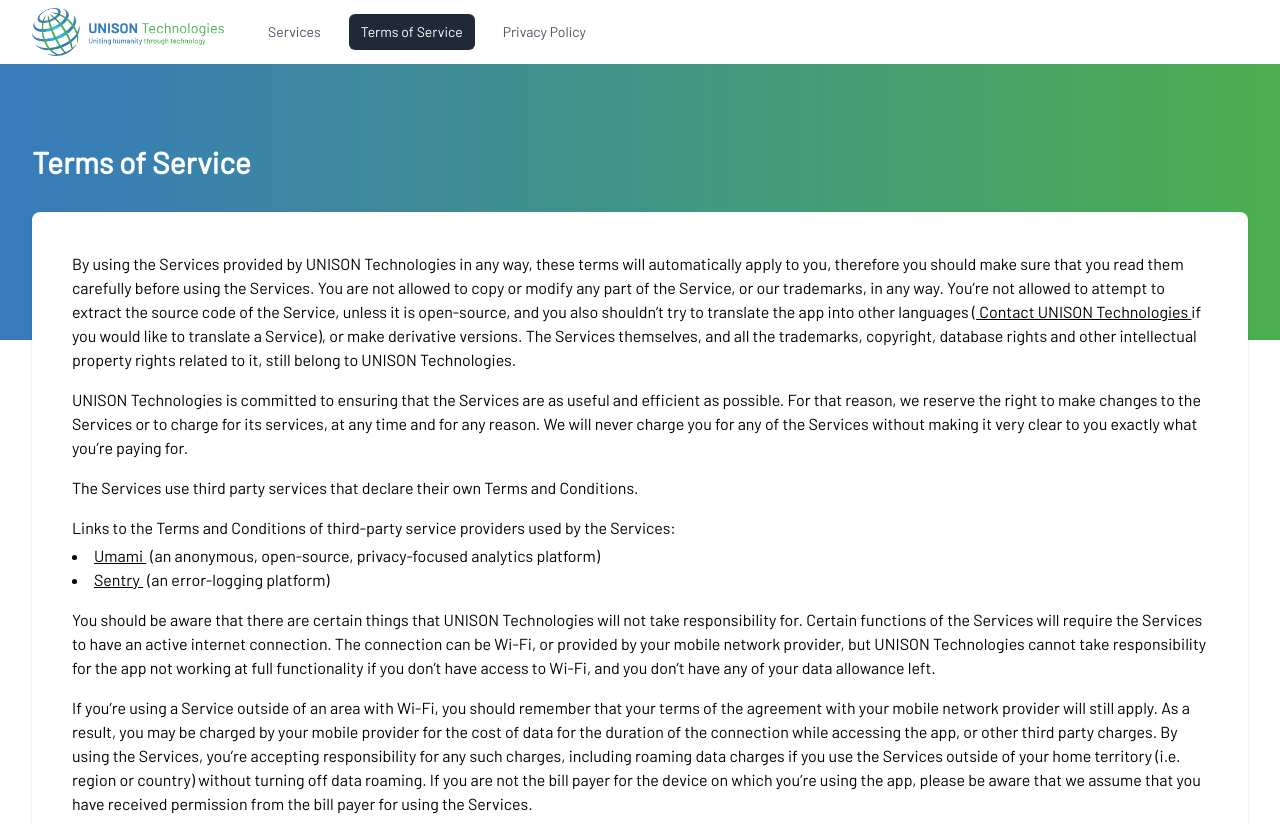
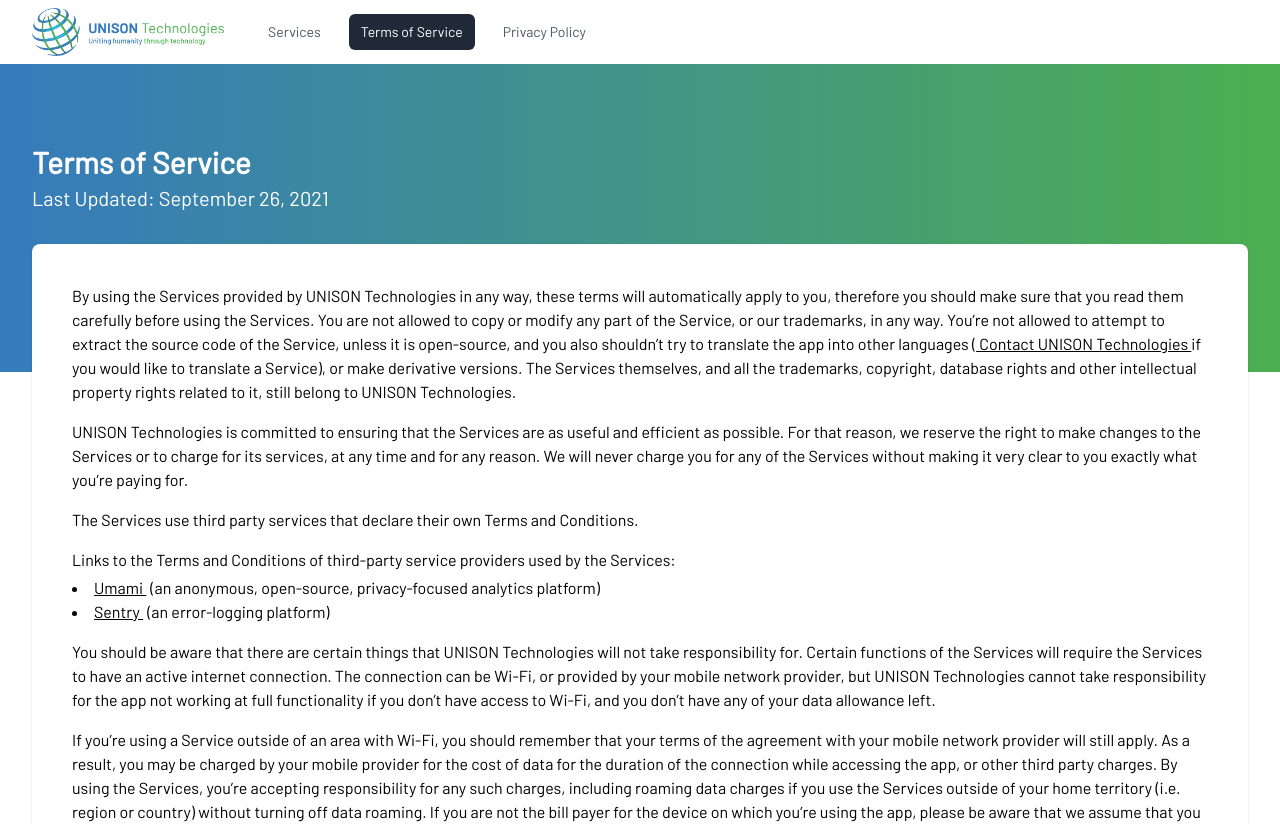
Before and after one commit to UNISONTechnologies/website, a Vue app: page /terms in a window 1280 px wide. Shown: the top 824 px of the page. Built offline with nearby package versions, Linux system fonts and the light colour scheme.

Commit message:
Update the site

```diff
--- a/src/components/MainLayout.vue
+++ b/src/components/MainLayout.vue
@@ -1,6 +1,6 @@
 <script setup lang="ts">
 import NavigationBar from "./NavigationBar.vue";
-const props = defineProps<{ header: string }>();
+const props = defineProps<{ header: string; subtitle?: string }>();
 </script>
 
 <template>
@@ -19,6 +19,18 @@
                     "
                     v-text="props.header"
                 />
+                <h2
+                    class="
+                        text-xl
+                        font-medium
+                        text-white
+                        sm:text-left
+                        text-center
+                        mt-1
+                    "
+                    v-text="props.subtitle"
+                    v-if="subtitle"
+                />
             </div>
         </header>
     </div>
--- a/src/views/Privacy.vue
+++ b/src/views/Privacy.vue
@@ -3,7 +3,7 @@
 </script>
 
 <template>
-    <main-layout header="Privacy Policy">
+    <main-layout header="Privacy Policy" subtitle="Last Updated: September 26, 2021">
         <p>
             This privacy policy governs all of UNISON Technologies’ applications
             and services. All services are provided at no cost and are intended
--- a/src/views/Terms.vue
+++ b/src/views/Terms.vue
@@ -3,7 +3,7 @@
 </script>
 
 <template>
-    <main-layout header="Terms of Service">
+    <main-layout header="Terms of Service" subtitle="Last Updated: September 26, 2021">
         <p>
             By using the Services provided by UNISON Technologies in any way,
             these terms will automatically apply to you, therefore you should
```
